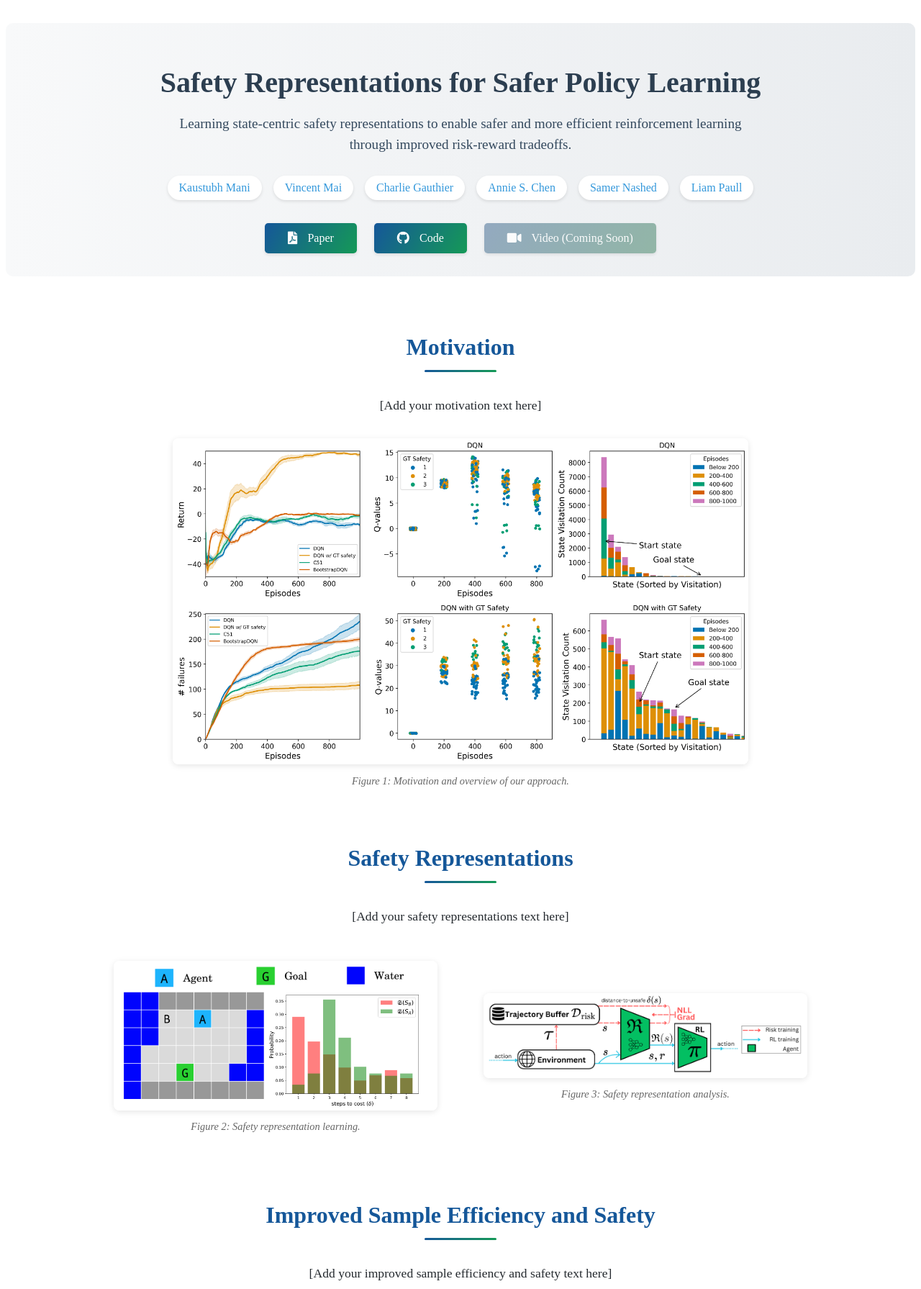
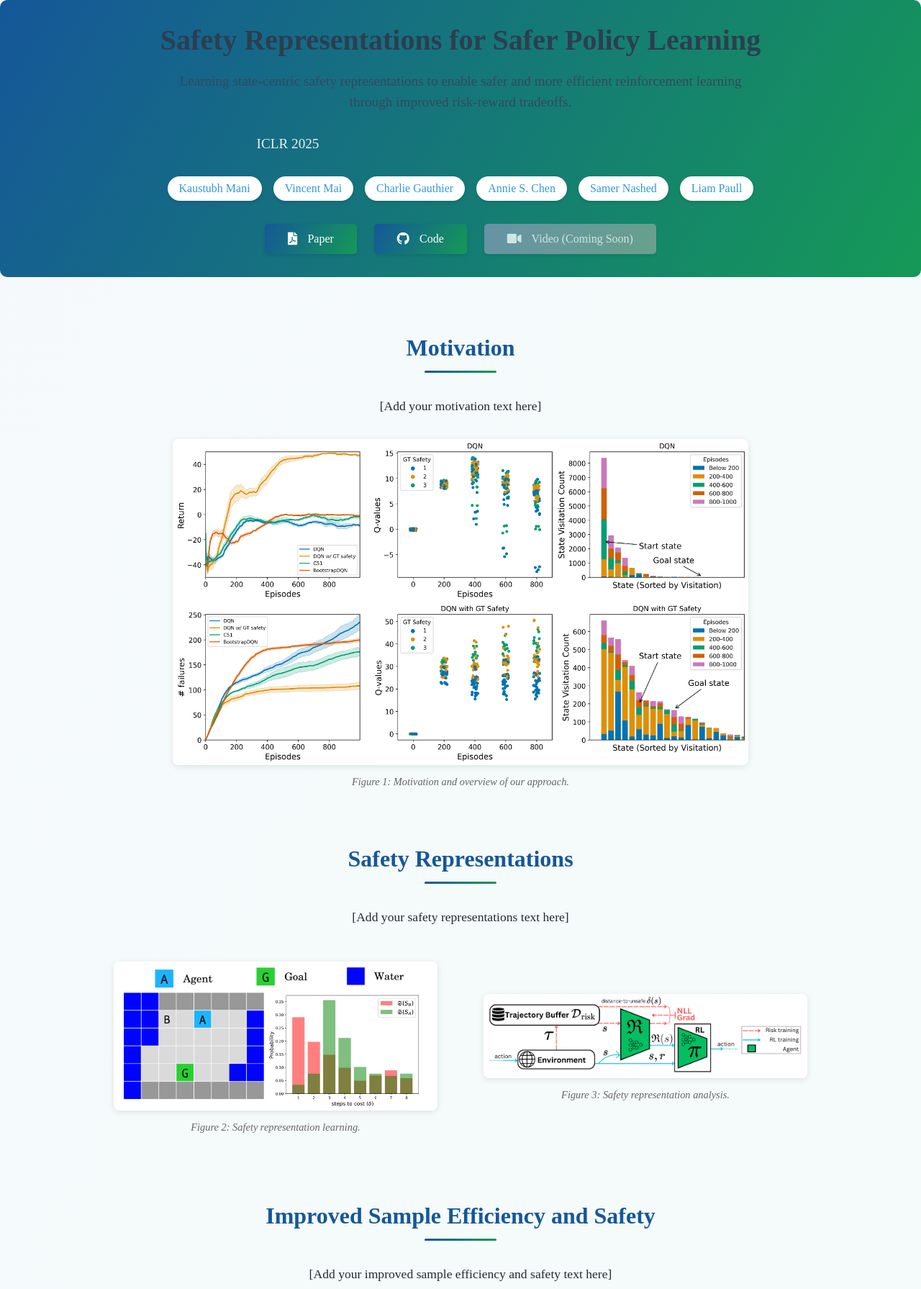
Before and after one commit to montrealrobotics/srpl, a Jekyll site: the page built from index.md, in a window 1280 px wide, cut to the strip 0-1791 px from the top of the page. Shown: the whole strip at 72% size. Built offline with Jekyll 4.4.1, drawn with Linux system fonts in a browser that asks for light colours.

Commit message:
push new 1

```diff
--- a/assets/css/style.css
+++ b/assets/css/style.css
@@ -1,14 +1,40 @@
+body {
+    margin: 0;
+    padding: 0;
+    background: linear-gradient(120deg, #f5f9fc, #f5fcf9);
+
+    /* Option 2: Light warm gray */
+    /* background-color: #f7f7f7; */
+
+    /* Option 3: Very light blue with a hint of purple */
+    /* background-color: #f5f7fa; */
+
+    /* Option 4: Super light gradient */
+    /* background: linear-gradient(to bottom right, #f8f9fa, #e9ecef); */
+
+    /* Option 5: Very light teal to match Cayman theme */
+    /* background: linear-gradient(120deg, #f5f9fc, #f5fcf9); */
+}
+
+.main-content {
+    margin: 0;
+    padding: 0;
+}
+
 .paper-header {
     text-align: center;
-    margin: 2em 0;
+    margin: 0;
     padding: 2em 0;
-    background: linear-gradient(to right, #f8f9fa, #e9ecef);
+    background: linear-gradient(120deg, #155799, #159957);
+    color: white;
     border-radius: 10px;
 }
 
 .paper-title {
     font-size: 2.5em;
     font-weight: 700;
+    margin-top: 0;
+    padding-top: 0;
     margin-bottom: 0.5em;
     color: #2c3e50;
 }
@@ -241,3 +267,11 @@ ul, ol {
     background: #f8f9fa;
     border-radius: 8px;
 }
+
+.conference-name {
+    font-size: 1.2em;
+    font-weight: 500;
+    color: white;
+    margin: 1.5em 0;
+    opacity: 0.9;
+}
--- a/index.md
+++ b/index.md
@@ -7,6 +7,8 @@ layout: default
     <p class="paper-description">
         Learning state-centric safety representations to enable safer and more efficient reinforcement learning through improved risk-reward tradeoffs.
     </p>
+
+    <p class="conference-name">ICLR 2025</p>
 
     <div class="authors-list">
         <div class="author"><a href="https://github.com/manila95">Kaustubh Mani</a></div>
```
